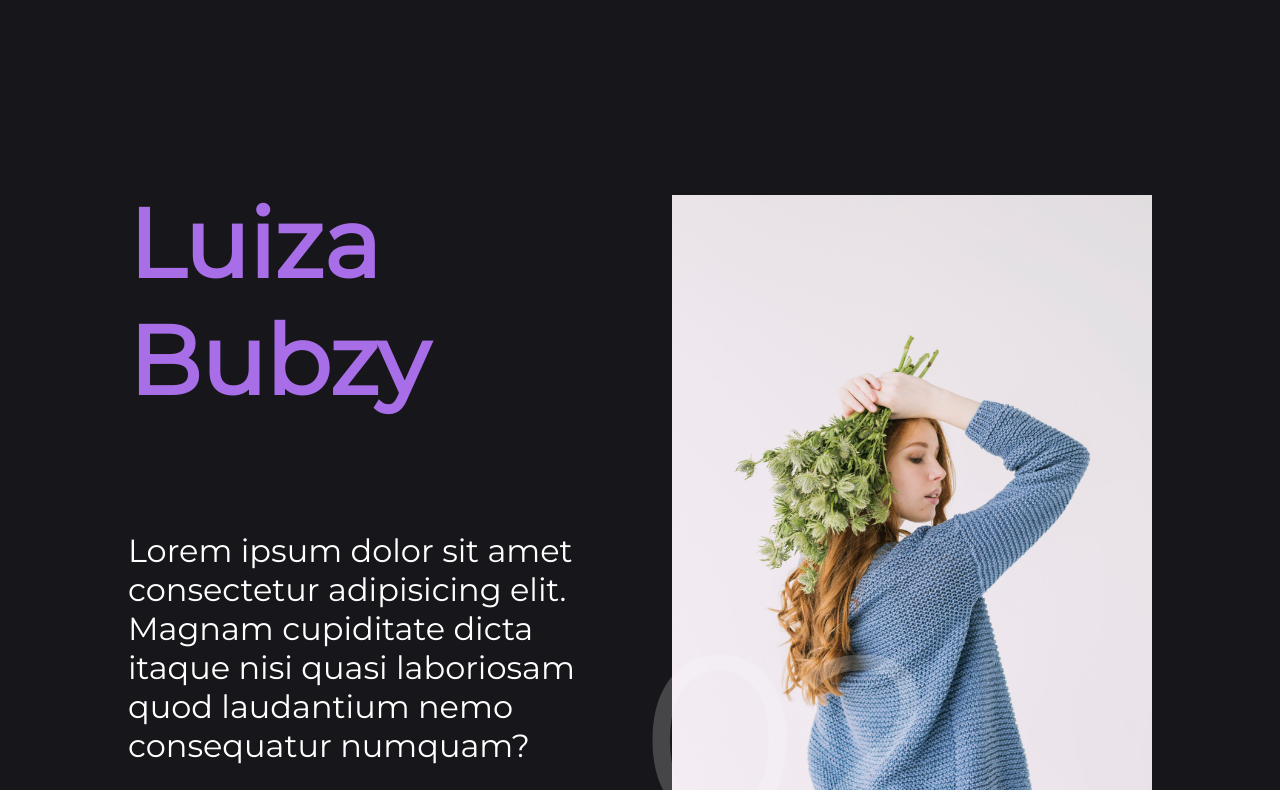
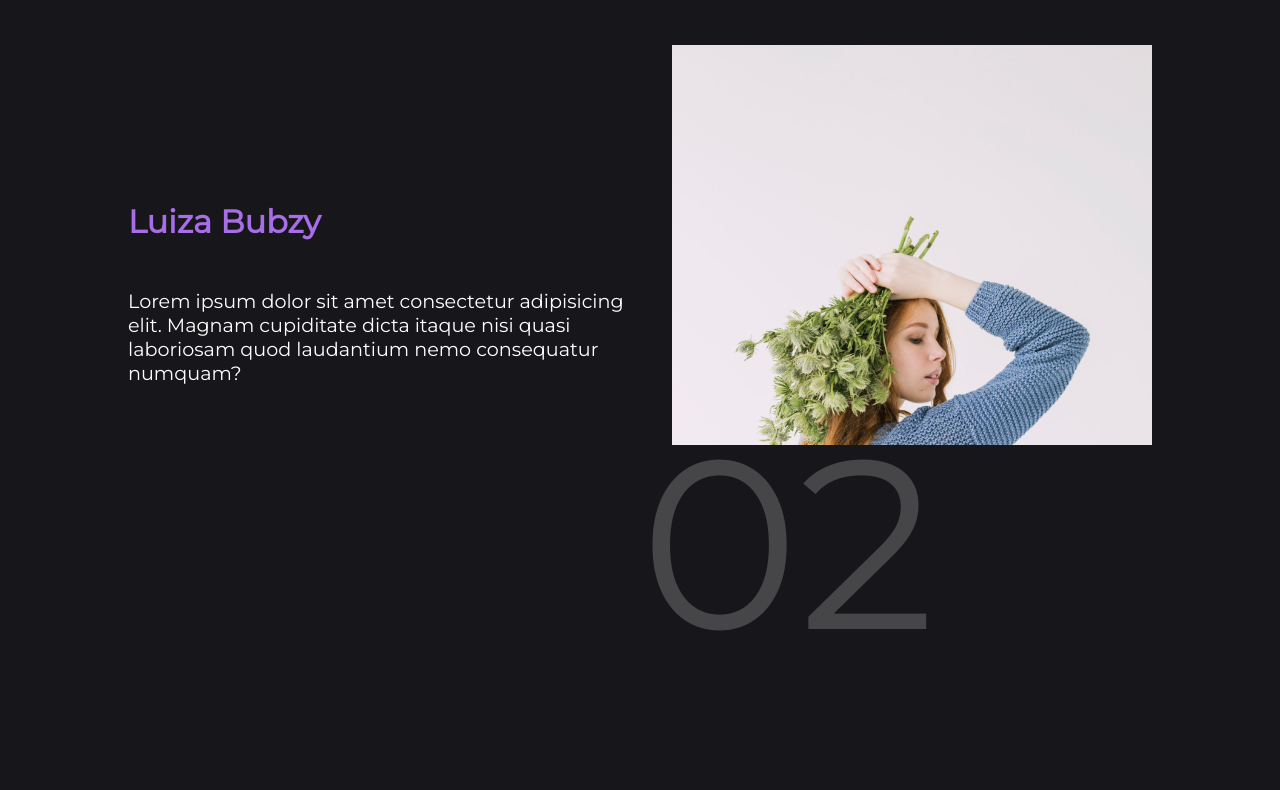
Before and after one commit to eprenger/travel_site, a plain HTML site: page fashion/index.html in a window 1280 px wide. Shown: the part 982-1772 px from the top of the page. Drawn offline with nearby package versions, Linux system fonts and the light colour scheme; a script that the page names is missing.

Commit message:
Update style.css

```diff
--- a/style.css
+++ b/style.css
@@ -316,6 +316,17 @@ body.hide {
   .hero-img {
     height: 50vh;
   }
+  .fashion-text h1 {
+    font-size: 2rem;
+    padding: 1rem 0rem;
+  }
+  .fashion-text p {
+    font-size: 1.2rem;
+  }
+  .fashion-img img {
+    height: 50vh;
+    object-position: top;
+  }
 }
 
 @media screen and (max-width: 1024px) {
```
